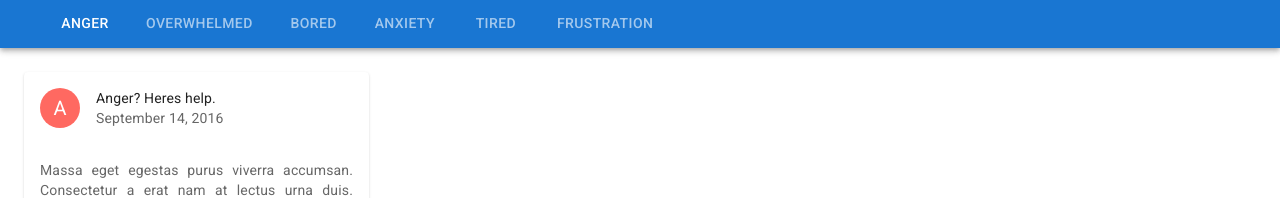
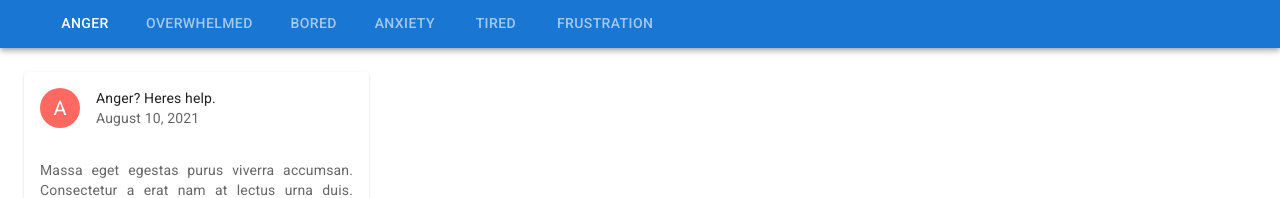
Before and after one commit to adamva/CMPUT302-emotion-tracker, a React (Create React App) app in the folder ui/: page /#/ in a window 1280 px wide. Shown: the top 198 px of the page. Built offline with nearby package versions, Linux system fonts and the light colour scheme.

Commit message:
display date

```diff
--- a/ui/src/components/Tips/TipsCard.js
+++ b/ui/src/components/Tips/TipsCard.js
@@ -40,7 +40,7 @@ export default function TipsCard({ emotion, content }) {
             </Avatar>
         }
         title={emotion.label + "? Heres help."}
-        subheader="September 14, 2016"
+        subheader={content.published}
       />
       <CardContent>
         <Typography variant="body2" color="text.secondary" align='justify' style={{whiteSpace: 'pre-line'}}>
```
